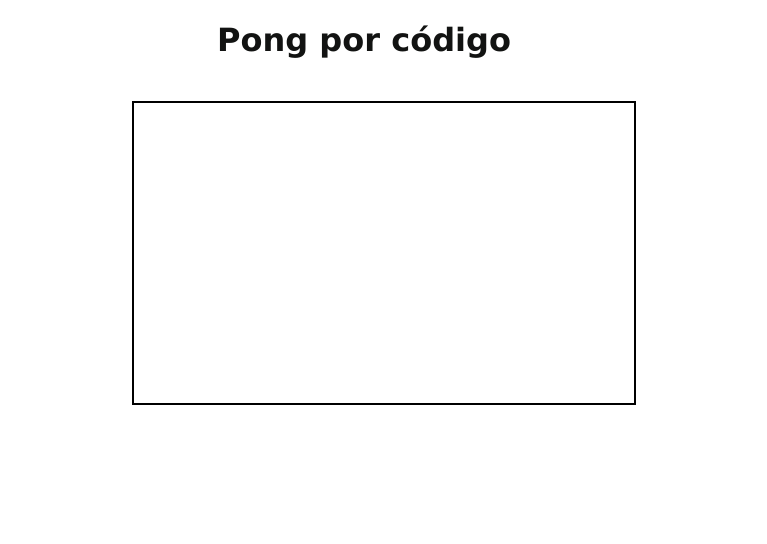
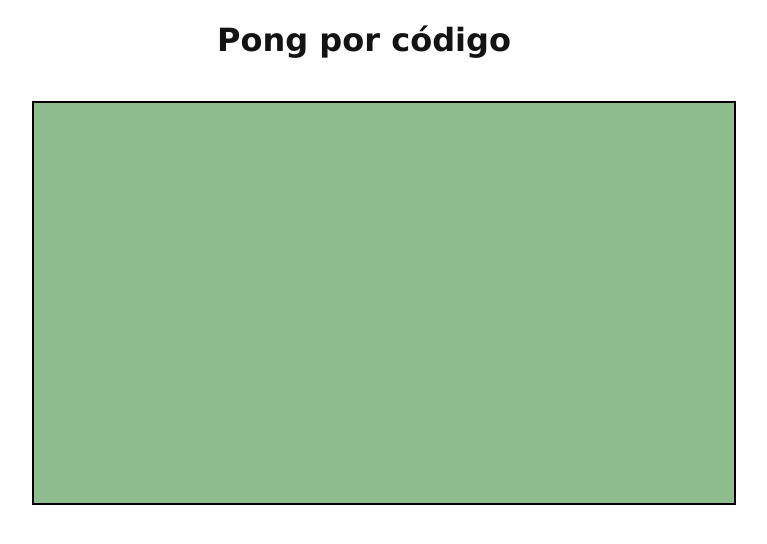
Before and after one commit to jcelisca/Juego-Pong, a plain HTML site: page index.html in a window 1280 px wide. Shown: the whole page, without its empty margins (276-1043 px from the left). Drawn offline with Linux system fonts and the light colour scheme.

Commit message:
pequeños cambios visuales

```diff
--- a/main.js
+++ b/main.js
@@ -21,6 +21,6 @@
 
 })();
 
-var board = new Board(500,300);
+var board = new Board(700,400);
 var canvas = document.getElementById("canvas");
 var board_view = new BoardView(canvas,board);
--- a/style.css
+++ b/style.css
@@ -2,7 +2,8 @@
     text-align: center;
     border: 2px solid;
     margin-top: 20px;
-    margin-left: 400px;
+    margin-left: 300px;
+    background-color: darkseagreen;
 }
 h1 {
     font-family: Verdana, Geneva, Tahoma, sans-serif;
```
